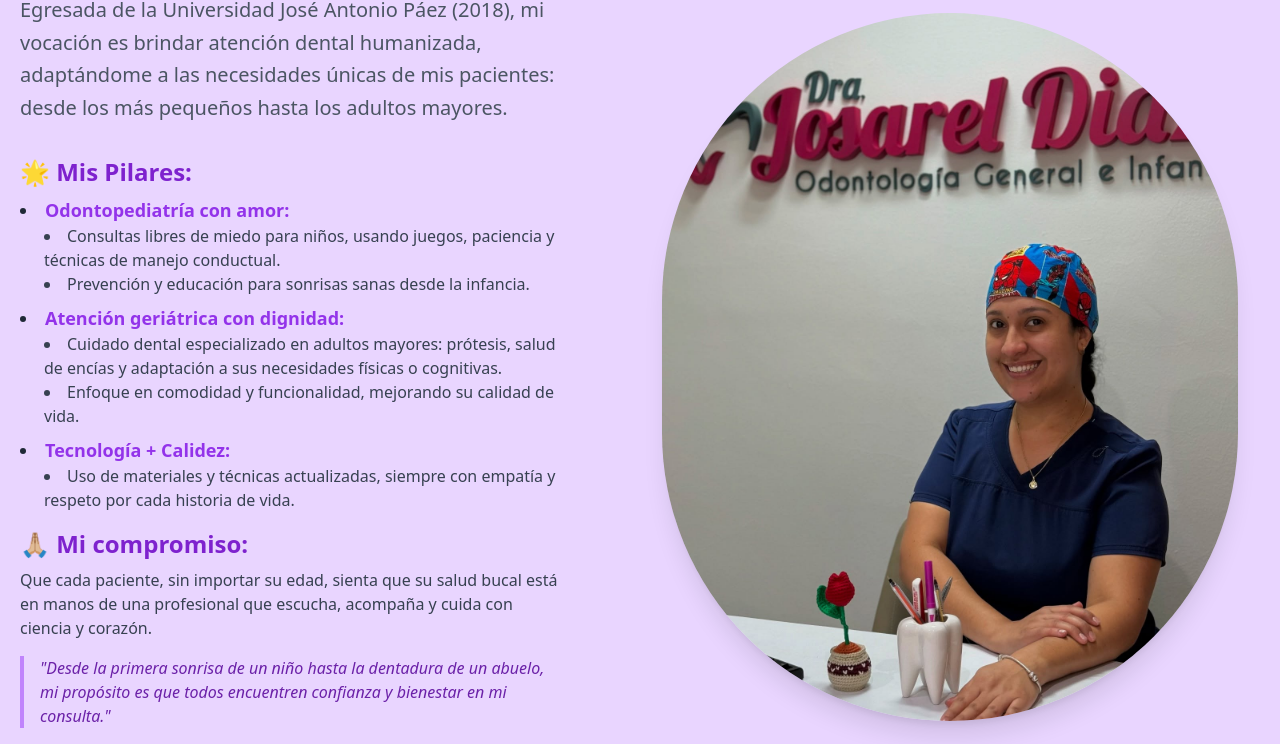
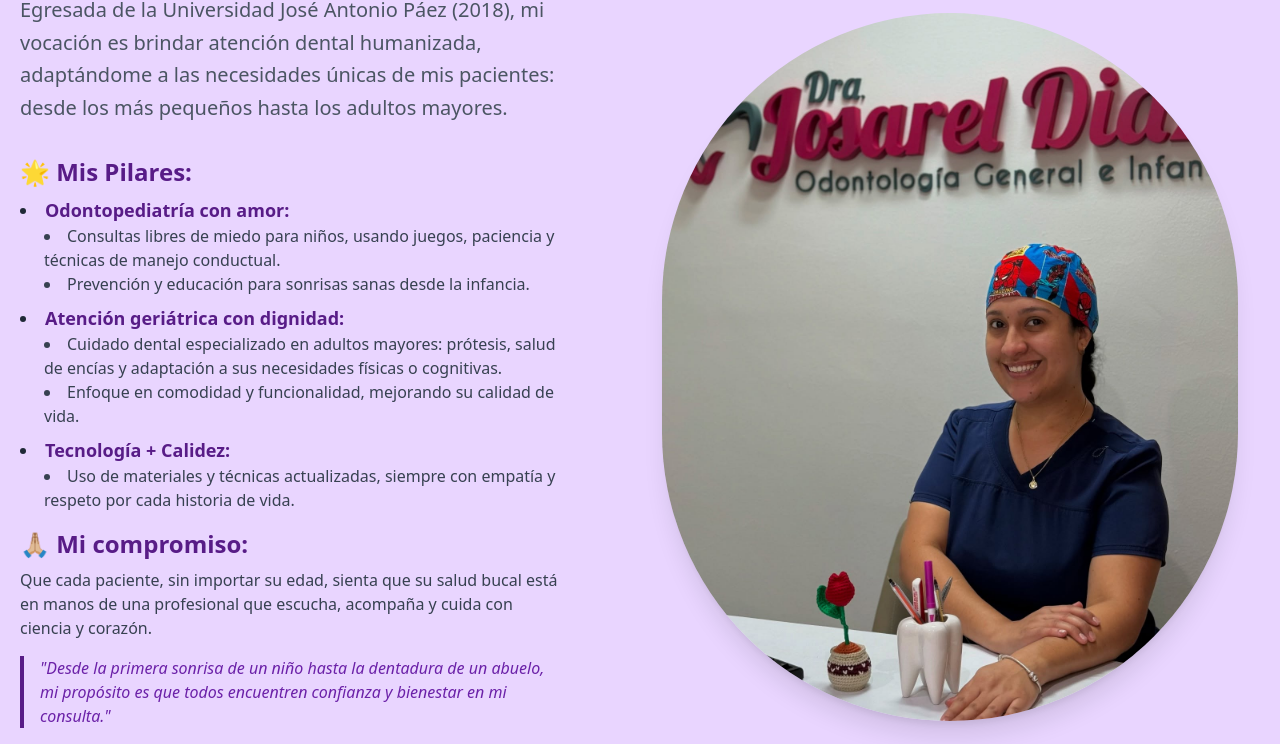
Before and after one commit to josesjj/drajosarel.github.io, a plain HTML site: page index.html in a window 1280 px wide. Shown: the part 254-998 px from the top of the page. Drawn offline with nearby package versions, Linux system fonts and the light colour scheme.

Commit message:
Add files via upload

```diff
--- a/index.html
+++ b/index.html
@@ -40,38 +40,39 @@
     <!-- Texto principal -->
     <div class="text-left md:w-1/2 w-full md:pr-12 lg:pr-20">
       <h1 class="title-font sm:text-5xl text-3xl mb-6 font-extrabold text-purple-800 drop-shadow-lg">Doctora Josarel Diaz</h1>
+
       <p class="mb-8 leading-relaxed font-medium text-xl mx-4 md:mx-0">
         Egresada de la Universidad José Antonio Páez (2018), mi vocación es brindar atención dental humanizada, adaptándome a las necesidades únicas de mis pacientes: desde los más pequeños hasta los adultos mayores.
       </p>
       <div class="mb-8 max-w-xl mx-4 md:mx-0">
-        <h2 class="text-2xl font-semibold text-purple-700 mb-2">🌟 Mis Pilares:</h2>
+        <h2 class="text-2xl font-semibold text-purple-900 mb-2">🌟 Mis Pilares:</h2>
         <ul class="list-disc list-inside text-lg text-gray-800 mb-4">
           <li>
-            <span class="font-bold text-purple-600">Odontopediatría con amor:</span>
+            <span class="font-bold text-purple-900">Odontopediatría con amor:</span>
             <ul class="list-disc list-inside ml-6 text-base text-gray-700">
               <li>Consultas libres de miedo para niños, usando juegos, paciencia y técnicas de manejo conductual.</li>
               <li>Prevención y educación para sonrisas sanas desde la infancia.</li>
             </ul>
           </li>
           <li class="mt-2">
-            <span class="font-bold text-purple-600">Atención geriátrica con dignidad:</span>
+            <span class="font-bold text-purple-900">Atención geriátrica con dignidad:</span>
             <ul class="list-disc list-inside ml-6 text-base text-gray-700">
               <li>Cuidado dental especializado en adultos mayores: prótesis, salud de encías y adaptación a sus necesidades físicas o cognitivas.</li>
               <li>Enfoque en comodidad y funcionalidad, mejorando su calidad de vida.</li>
             </ul>
           </li>
           <li class="mt-2">
-            <span class="font-bold text-purple-600">Tecnología + Calidez:</span>
+            <span class="font-bold text-purple-900">Tecnología + Calidez:</span>
             <ul class="list-disc list-inside ml-6 text-base text-gray-700">
               <li>Uso de materiales y técnicas actualizadas, siempre con empatía y respeto por cada historia de vida.</li>
             </ul>
           </li>
         </ul>
-        <h2 class="text-2xl font-semibold text-purple-700 mb-2">🙏🏼 Mi compromiso:</h2>
+        <h2 class="text-2xl font-semibold text-purple-900 mb-2">🙏🏼 Mi compromiso:</h2>
         <p class="text-base text-gray-700">
           Que cada paciente, sin importar su edad, sienta que su salud bucal está en manos de una profesional que escucha, acompaña y cuida con ciencia y corazón.
         </p>
-        <blockquote class="mt-4 italic text-purple-800 border-l-4 border-purple-400 pl-4">
+        <blockquote class="mt-4 italic text-purple-800 border-l-4 border-purple-900 pl-4">
           "Desde la primera sonrisa de un niño hasta la dentadura de un abuelo, mi propósito es que todos encuentren confianza y bienestar en mi consulta."
         </blockquote>
       </div>
@@ -96,7 +97,7 @@
 
 
     <div class="md:w-1/2 w-full flex justify-center mt-6 md:mt-0 mb-8 md:mb-0 mt-0">
-      <img class="lg:w-[48rem] md:w-[36rem] w-full max-w-[36rem] object-cover object-center rounded-full shadow-xl fade-in" alt="odontologa" src="imagenes/imagen1.jpg">
+      <img class="lg:w-[48rem] md:w-[36rem] w-full max-w-[36rem] object-cover object-center rounded-full shadow-xl fade-in principal-image" alt="odontologa" src="imagenes/imagen1.jpg">
     </div>
   </div>
 
--- a/styles.css
+++ b/styles.css
@@ -56,3 +56,18 @@ animation: aparecer .8s both ;;
   @keyframes spin {
     100% { transform: rotate(360deg); }
   }
+
+
+  /* Arreglando Resolucion para tablets */
+
+  @media (min-width: 768px)  {
+
+
+   .principal-image {
+      width: 100%;
+      max-width: 36rem;
+      height: auto;
+    }
+
+
+}
```
